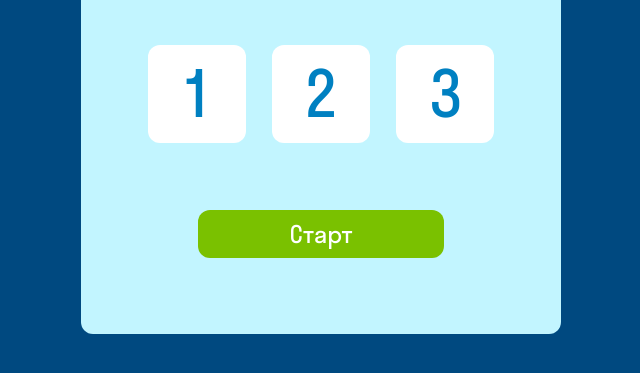
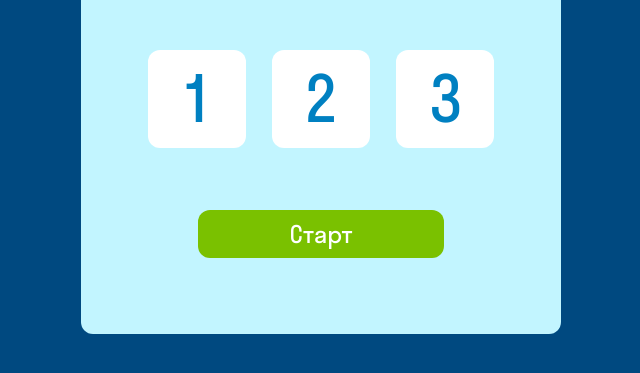
Before and after one commit to RuslanShevelev/3-rd-cource-developer-tools, a plain HTML site: page index.html in a window 1280 px wide. Shown: the part 309-682 px from the top of the page, without its empty margins (319-959 px from the left). Drawn offline with Linux system fonts and the light colour scheme.

Commit message:
выбор уровня сложности JS

```diff
--- a/index.html
+++ b/index.html
@@ -9,8 +9,8 @@
 </head>
 
 <body>
-    <div class="container">
-        <form action="#" class="game-difficulty">
+    <div class="container" id="app">
+        <!-- <form action="#" class="game-difficulty">
             <h3 class="difficulty-title">Выбери сложность</h3>
             <fieldset class="radio-inputs">
                 <label>
@@ -24,7 +24,7 @@
                 </label>
             </fieldset>
             <button class="start-button">Старт</button>
-        </form>
+        </form> -->
 
         <div class="win-game">
             <div class="image"></div>
--- a/index.js
+++ b/index.js
@@ -1,8 +1,44 @@
+let appEl = document.getElementById("app");
 
+function renderDifficultyComponent() {
+    const appHtml = `
+    <form action="#" class="game-difficulty">
+    <h3 class="difficulty-title">Выбери сложность</h3>
+    <fieldset class="radio-inputs">
+        <label>
+            <input type="radio" name="difficulty" value="6"><span class="level-button">1</span>
+        </label>
+        <label>
+            <input type="radio" name="difficulty" value="12"><span class="level-button">2</span>
+        </label>
+        <label>
+            <input type="radio" name="difficulty" value="18"><span class="level-button">3</span>
+        </label>
+    </fieldset>
+    <button class="start-button">Старт</button>
+</form>`;
+    appEl.innerHTML = appHtml;
 
+    appEl.querySelector(".start-button").onclick = () => {
+        const levels = appEl.querySelectorAll('input[name="difficulty"]');
+        for (const level of levels) {
+            if (level.checked) {
+                console.log(level.value)
+                const gameLevel = level.value;
+                renderGameComponent(gameLevel);
+            };
+            // alert("Сначала нужно выбрать уровень сложности");
+        };
+    };
 
+};
 
-// document.querySelectorAll(".start-button").addEventListener("click", (event) => {
-//         event.stopPropagation();
+renderDifficultyComponent();
 
-// });
+function renderGameComponent(level) {
+    const appHtml = `
+    <div class="play-field">
+    <p>Здесь будет ${level} карт</p>
+    </div>`;
+    appEl.innerHTML = appHtml;
+};
--- a/style.css
+++ b/style.css
@@ -67,9 +67,19 @@ body {
     align-content: center;
     justify-content: center;
     align-items: center;
-    gap: 26px;
+    gap: 16px;
     padding: 48px 0 67px 0;
     border: none;
+    height: 213px;
+    box-sizing: border-box;
+}
+label{
+        width: 108px;
+    height: 108px;
+    box-sizing: border-box;
+    display: flex;
+    justify-content: center;
+    align-items: center;
 }
 
 .level-button {
@@ -89,7 +99,7 @@ body {
 }
 
 .level-button:hover {
-    scale: 1.03;
+    scale: 1.07;
     border: 3px solid #44D2FF;
 }
 
@@ -151,3 +161,9 @@ input[type="radio"]:checked+.level-button {
     line-height: 72px;
     padding: 10px 0 40px 0;
 }
+.play-field{
+    color: #FFF;
+    font-size: 64px;
+    font-family: StratosSkyeng;
+
+}
```
Lines whose indentation alone changed are shown as unchanged.
